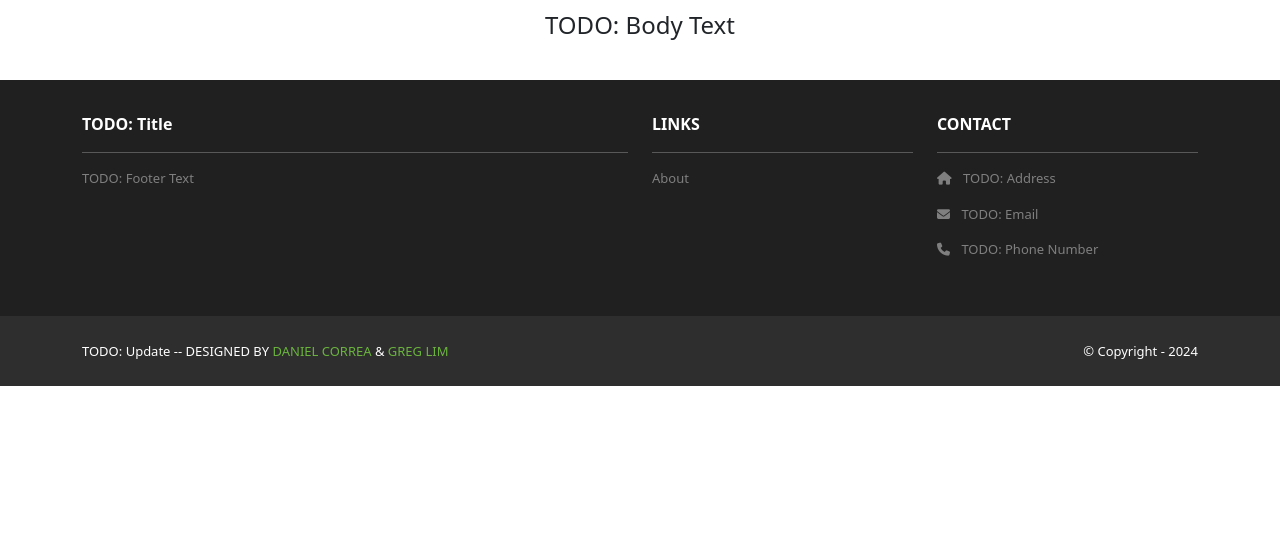
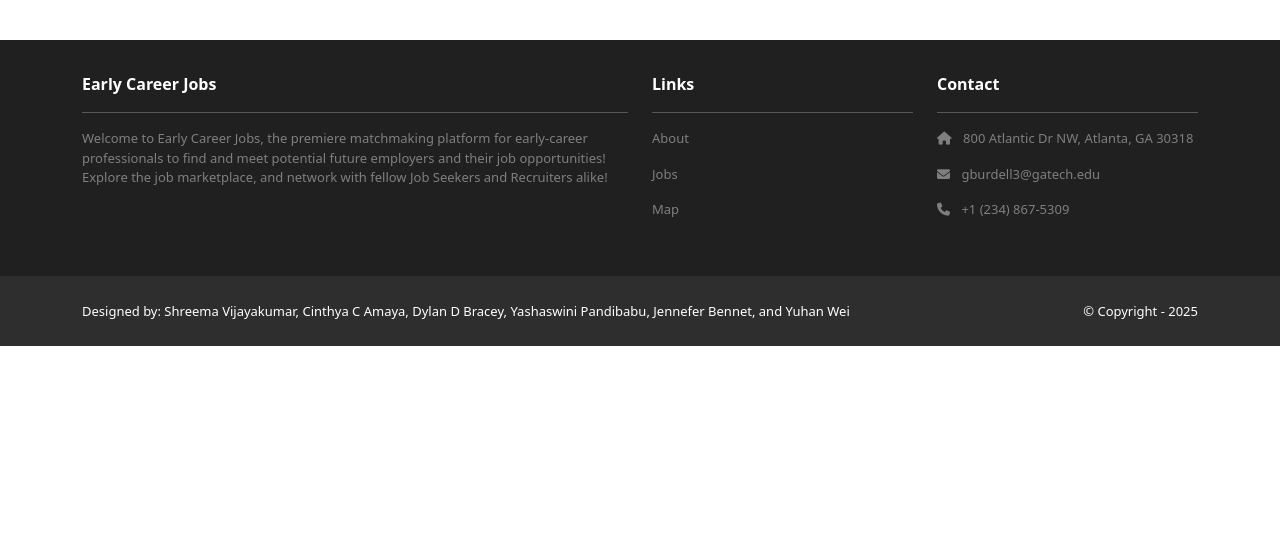
Before and after one commit to ddbracey04/CS2340A_F25_T1, a Django app: page / in a window 1280 px wide. Shown: the part 245-800 px from the top of the page. Run offline with Django 5.2, Linux system fonts and the light colour scheme; some libraries are stand-ins or nearby versions.

Commit message:
Polishing Website

```diff
--- a/earlycareerjobs/earlycareerjobs/templates/base.html
+++ b/earlycareerjobs/earlycareerjobs/templates/base.html
@@ -15,7 +15,7 @@
     <nav class="p-3 navbar navbar-dark bg-dark navbar-expand-lg">
       <div class="container">
         <a class="navbar-brand" href="{% url 'home.index' %}">
-          <img src="{% static 'img/logo.jpg' %}" alt="logo" height="40" />
+          <img src="{% static 'img/logo.png' %}" alt="logo" height="40" />
         </a>
         <button class="navbar-toggler"
                 type="button"
@@ -84,31 +84,43 @@
       <div class="container">
         <div class="row mt-3 text-white">
           <div class="col-md-6 col-lg-6 col-xl-6 mx-auto mb-4">
-            <b>TODO: Title</b>
+            <b>Early Career Jobs</b>
             <hr />
             <p>
-              TODO: Footer Text
+              Welcome to Early Career Jobs, the premiere matchmaking
+              platform for early-career professionals to find and meet
+              potential future employers and their job opportunities!
+              Explore the job marketplace, and network with fellow Job
+              Seekers and Recruiters alike!
             </p>
           </div>
           <div class="col-md-3 col-lg-3 col-xl-3 mx-auto mb-4">
-            <b>LINKS</b>
+            <b>Links</b>
             <hr />
             <p><a class="nav-link"
               href="{% url 'home.about' %}">
               About
             </a></p>
+            <p><a class="nav-link"
+              href="{% url 'jobs.index' %}">
+              Jobs
+            </a></p>
+            <p><a class="nav-link"
+              href="{% url 'map.index' %}">
+              Map
+            </a></p>
           </div>
           <div class="col-md-3 col-lg-3 col-xl-3 mx-auto mb-4">
-            <b>CONTACT</b>
+            <b>Contact</b>
             <hr />
             <p><i class="fas fa-home me-2"></i>
-              TODO: Address
+              800 Atlantic Dr NW, Atlanta, GA 30318
             </p>
             <p><i class="fas fa-envelope me-2"></i>
-              TODO: Email
+              gburdell3@gatech.edu
             </p>
             <p><i class="fas fa-phone me-2"></i>
-              TODO: Phone Number
+              +1 (234) 867-5309
             </p>
           </div>
         </div>
@@ -117,15 +129,15 @@
     <section class="p-3 ms-footer-bottom bg-dark">
       <div class="container d-flex justify-content-between">
         <div class="me-5 text-white">
-          <span>TODO: Update -- DESIGNED BY
-            <a href="https://www.x.com/danielgarax"
+          <span>Designed by: Shreema Vijayakumar, Cinthya C Amaya, Dylan D Bracey, Yashaswini Pandibabu, Jennefer Bennet, and Yuhan Wei
+            <!-- <a href="https://www.x.com/danielgarax"
               target="_blank">DANIEL CORREA</a> &
             <a href="https://www.x.com/greglim81"
-              target="_blank">GREG LIM</a>
+              target="_blank">GREG LIM</a> -->
           </span>
         </div>
         <div class="text-white">
-          <span>© Copyright - 2024</span>
+          <span>© Copyright - 2025</span>
         </div>
       </div>
     </section>
--- a/earlycareerjobs/home/templates/home/index.html
+++ b/earlycareerjobs/home/templates/home/index.html
@@ -2,8 +2,8 @@
 {% block content %}
 <header class="masthead bg-index text-white text-center py-4">
   <div class="container d-flex align-items-center flex-column pt-2">
-    <h2>TODO: Title</h2>
-    <p>TODO: Subtitle</p>
+    <h2>Early Career Jobs</h2>
+    <!-- <p>TODO: Subtitle</p> -->
   </div>
 </header>
 
@@ -11,7 +11,7 @@
   <div class="container">
     <div class="row mt-3">
       <div class="col mx-auto text-center mb-3">
-        <h4>TODO: Body Text</h4>
+        <h4>Welcome to the premiere early-career matchmaking website around!!</h4>
       </div>
     </div>
   </div>
--- a/earlycareerjobs/home/templates/home/profile_form.html
+++ b/earlycareerjobs/home/templates/home/profile_form.html
@@ -34,7 +34,7 @@
         {{ form.website.label_tag }} {{ form.website }}
         </div>
         <div class="container" style="margin-top: 20px;"></div>
-        <button type="submit" class="btn btn-primary">Save Profile</button>
+        <button type="submit" class="btn btn-primary" style="background-color: #5D61EA; color: #ffffff;">Save Profile</button>
     </form>
     </div>
 </div>
--- a/earlycareerjobs/jobs/templates/jobs/index.html
+++ b/earlycareerjobs/jobs/templates/jobs/index.html
@@ -8,7 +8,7 @@
         <div class="d-flex justify-content-between align-items-center">
           <h4>Job Listings</h4>
             {% if user.is_authenticated and user.is_recruiter %}
-              <a href="{% url 'jobs.create' %}" class="btn btn-primary">Post a Job</a>
+              <a href="{% url 'jobs.create' %}" class="btn btn-primary" style="background-color: #5D61EA; color: #ffffff;">Post a Job</a>
             {% endif %}
         </div>
     <form method="get" class="row g-3">
@@ -54,7 +54,7 @@
       </div>
 
       <div class="col-12">
-        <button type="submit" class="btn btn-primary me-2">Search</button>
+        <button type="submit" class="btn btn-primary me-2" style="background-color: #5D61EA; color: #ffffff;">Search</button>
         <a href="{% url 'jobs.index' %}" class="btn btn-secondary">Reset</a>
       </div>
     </form>
--- a/earlycareerjobs/jobs/views.py
+++ b/earlycareerjobs/jobs/views.py
@@ -90,7 +90,7 @@
     if data.get("visa_sponsorship") and data.get("visa_sponsorship") != '':
         jobs = jobs.filter(visa_sponsorship=True)
 
-    template_data = {"title": "TODO: Title"}
+    template_data = {"title": "Early Career Jobs"}
 
     context = {
         "template_data": template_data,
--- a/earlycareerjobs/users/templates/registration/login.html
+++ b/earlycareerjobs/users/templates/registration/login.html
@@ -6,7 +6,7 @@
         <form method="post" novalidate>
             {% csrf_token %}
             {{ form.as_p }}
-            <button type="submit" class="btn btn-primary w-100 mt-2">Login</button>
+            <button type="submit" class="btn btn-primary w-100 mt-2" style="background-color: #5D61EA; color: #ffffff;">Login</button>
         </form>
         <div class="text-center mt-3">
             <small>Don't have an account?  <a href="{% url 'users.register' %}">Register</a></small>
--- a/earlycareerjobs/users/templates/registration/register.html
+++ b/earlycareerjobs/users/templates/registration/register.html
@@ -21,7 +21,7 @@
                             {% endif %}
                         </div>
                     {% endfor %}
-            <button type="submit" class="btn btn-success w-100 mt-2">Register</button>
+            <button type="submit" class="btn btn-success w-100 mt-2" style="background-color: #5D61EA; color: #ffffff;">Register</button>
         </form>
         <div class="text-center mt-3">
             <small>Already have an account? <a href="{% url 'users.login' %}">Login</a></small>
```
Also changed, not shown: earlycareerjobs/earlycareerjobs/static/img/logo.jpg (deleted), earlycareerjobs/earlycareerjobs/static/img/logo.png (added).
